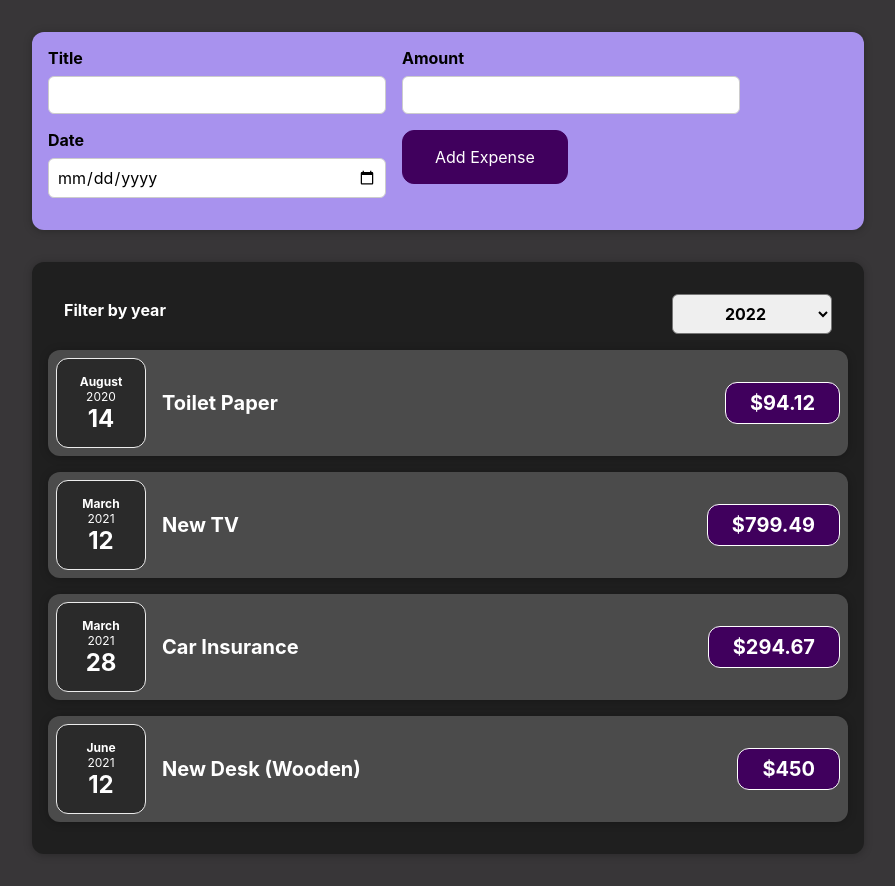
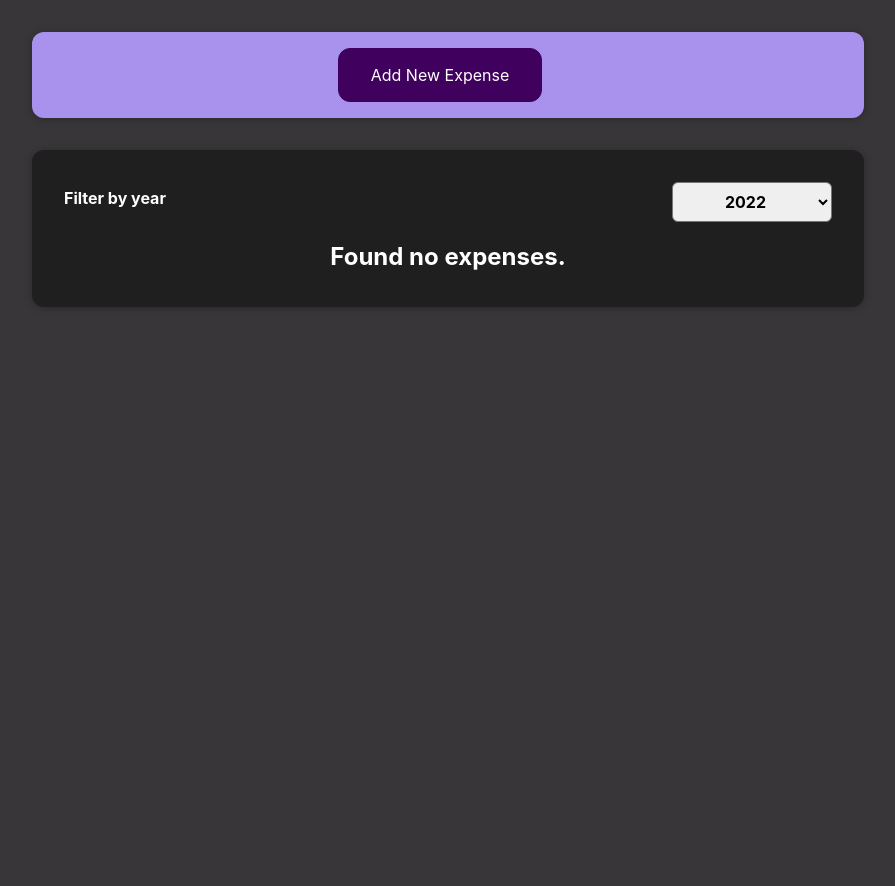
Before and after one commit to varunpats/Expense-Tracker, a React (Create React App) app in the folder expense-tracker/: page / in a window 1280 px wide. Shown: the whole page, without its empty margins (192-1087 px from the left). After the commit the page ends 800 px from the top, so only its background shows below. Built offline with nearby package versions, Linux system fonts and the light colour scheme.

Commit message:
Added functionality to buttons

```diff
--- a/expense-tracker/src/components/Expenses/ExpenseItem.js
+++ b/expense-tracker/src/components/Expenses/ExpenseItem.js
@@ -3,13 +3,15 @@ import Card from "../UI/Card"
 import './ExpenseItem.css'
 
 function ExpenseItem(props) {
-    return (<Card className="expense-item">
-        <ExpenseDate date={props.date} />
-        <div className="expense-item__description">
-            <h2>{props.title}</h2>
-            <div className="expense-item__price">${props.amount}</div>
-        </div>
-    </Card>)
+    return <li>
+        <Card className="expense-item">
+            <ExpenseDate date={props.date} />
+            <div className="expense-item__description">
+                <h2>{props.title}</h2>
+                <div className="expense-item__price">${props.amount}</div>
+            </div>
+        </Card>
+    </li>
 }
 
 export default ExpenseItem;
--- /dev/null
+++ b/expense-tracker/src/components/Expenses/ExpenseList.css
@@ -0,0 +1,13 @@
+.expenses-list {
+    list-style: none;
+    padding: 0;
+}
+
+.expenses-list__fallback {
+    color: white;
+    text-align: center;
+}
+
+ul {
+    padding: 0;
+}
--- /dev/null
+++ b/expense-tracker/src/components/Expenses/ExpenseList.js
@@ -0,0 +1,22 @@
+import ExpenseItem from "./ExpenseItem";
+import "./ExpenseList.css"
+
+const ExpenseList = (props) => {
+
+    if (props.items.length === 0) {
+        return <h2 className="expenses-list__fallback">Found no expenses.</h2>
+    }
+
+    return (
+        <ul>
+            {props.items.map(item => (
+                <ExpenseItem key={item.id}
+                title={item.title}
+                amount={item.amount}
+                date={item.date} />
+            ))}
+        </ul>
+    )
+}
+
+export default ExpenseList;
--- a/expense-tracker/src/components/Expenses/Expenses.css
+++ b/expense-tracker/src/components/Expenses/Expenses.css
@@ -5,3 +5,5 @@
     width: 50rem;
     max-width: 95%;
 }
+
+p { color: #fff;}
--- a/expense-tracker/src/components/Expenses/Expenses.js
+++ b/expense-tracker/src/components/Expenses/Expenses.js
@@ -1,21 +1,24 @@
 import { useState } from "react";
-import ExpenseItem from "./ExpenseItem";
 import Card from "../UI/Card"
+import ExpenseList from "./ExpenseList";
 import "./Expenses.css"
 import ExpensesFilter from "./ExpensesFilter";
 
 function Expenses(props) {
-    const [year, setYear] = useState()
+    const [year, setYear] = useState();
+
+    const filteredExpenses = props.data.filter(expense => {
+        return expense.date.getFullYear().toString() === year;
+    });
 
     const getExpenseData = selectedYear => {
         setYear(selectedYear);
+        filteredExpenses();
     }
 
     return <Card className="expenses">
         <ExpensesFilter onSelectYear={getExpenseData} />
-        {props.data.map(item => (
-            <ExpenseItem key={item.id} title={item.title} amount={item.amount} date={item.date} />
-        ))}
+        <ExpenseList items={filteredExpenses}/>
     </Card>
 }
 
--- a/expense-tracker/src/components/NewExpense/ExpenseForm.js
+++ b/expense-tracker/src/components/NewExpense/ExpenseForm.js
@@ -48,6 +48,7 @@ const ExpenseForm = (props) => {
                 <input type='date' value={date} min='2020-01-01' max='2023-12-31' onChange={dateChangeHandler} />
             </div>
             <div className='new-expense__actions'>
+                <button type='button' onClick = {props.onCancel}>Cancel</button>
                 <button type='submit'>Add Expense</button>
             </div>
         </div>
--- a/expense-tracker/src/components/NewExpense/NewExpense.js
+++ b/expense-tracker/src/components/NewExpense/NewExpense.js
@@ -1,18 +1,30 @@
+import { useState } from 'react'
 import ExpenseForm from './ExpenseForm'
 import './NewExpense.css'
 
 const NewExpense = (props) => {
+    const [isEditing, setIsEditing] = useState(false);
     const getExpenseData = (expenseData) => {
         const expense = {
             ...expenseData,
             id: Math.random().toString()
         }
         props.onAppendData(expense);
+        setIsEditing(false);
+    }
+
+    const startEditing = () => {
+        setIsEditing(true);
+    }
+
+    const stopEditing = () => {
+        setIsEditing(false);
     }
 
     return (
         <div className='new-expense'>
-            <ExpenseForm onAddData={getExpenseData} />
+            {!isEditing && <button onClick={startEditing}>Add New Expense</button>}
+            {isEditing && <ExpenseForm onAddData={getExpenseData} onCancel={stopEditing} />}
         </div>
     )
 }
```
Also changed, not shown: expense-tracker/public/index.html (+0 -23 lines).
